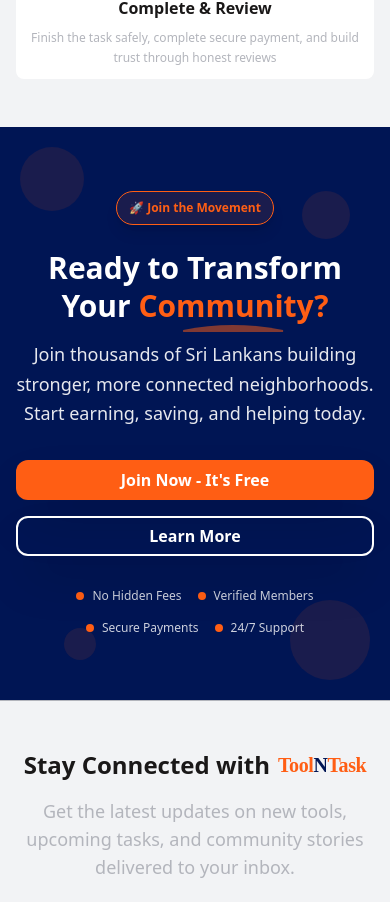
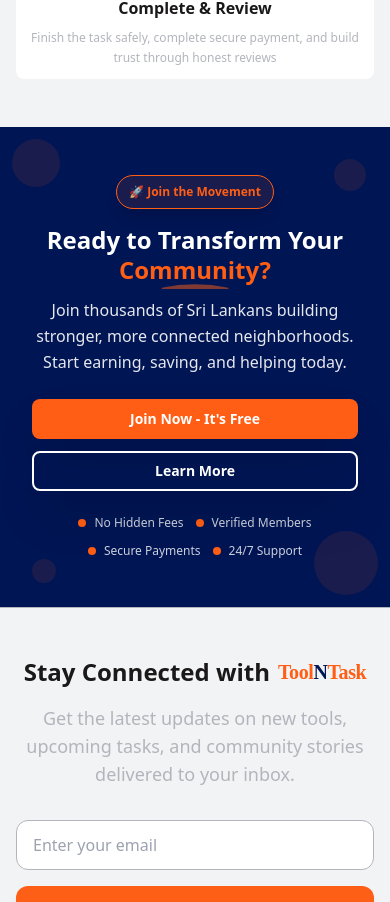
Before and after one commit to SeneshFitzroy/ToolnTask, a Next.js app: page / in a window 390 px wide. Shown: the part 5175-6077 px from the top of the page. Built offline with nearby package versions, Linux system fonts and the light colour scheme; a web font is replaced by a local one.

Commit message:
feat: Enhanced pages/Home.tsx,  - Detailed changes: diff --git a/pages/Home.tsx b/pages/Home.tsx index... at 01:58 PM +0530, July 03, 2025

```diff
--- a/pages/Home.tsx
+++ b/pages/Home.tsx
@@ -495,42 +495,42 @@ export default function Home() {
       </div>
 
       {/* CTA Section */}
-      <div className="py-16 sm:py-20 relative overflow-hidden" style={{ backgroundColor: '#001554' }}>
+      <div className="py-12 sm:py-16 md:py-20 relative overflow-hidden" style={{ backgroundColor: '#001554' }}>
         <div className="absolute inset-0 opacity-20" style={{ background: 'linear-gradient(135deg, rgba(0, 21, 84, 0.1) 0%, rgba(0, 21, 84, 0.3) 100%)' }}></div>
         <div className="absolute top-0 left-0 w-full h-full">
-          <div className="absolute top-5 sm:top-10 left-5 sm:left-10 w-16 h-16 sm:w-20 sm:h-20 rounded-full" style={{ backgroundColor: '#FF5E14', opacity: 0.1 }}></div>
-          <div className="absolute top-16 sm:top-32 right-10 sm:right-20 w-12 h-12 sm:w-16 sm:h-16 rounded-full" style={{ backgroundColor: '#FF5E14', opacity: 0.1 }}></div>
-          <div className="absolute bottom-10 sm:bottom-20 left-16 sm:left-32 w-8 h-8 sm:w-12 sm:h-12 rounded-full" style={{ backgroundColor: '#FF5E14', opacity: 0.1 }}></div>
-          <div className="absolute bottom-5 sm:bottom-10 right-5 sm:right-10 w-20 h-20 sm:w-24 sm:h-24 rounded-full" style={{ backgroundColor: '#FF5E14', opacity: 0.1 }}></div>
+          <div className="absolute top-3 left-3 sm:top-5 sm:left-5 md:top-10 md:left-10 w-12 h-12 sm:w-16 sm:h-16 md:w-20 md:h-20 rounded-full" style={{ backgroundColor: '#FF5E14', opacity: 0.1 }}></div>
+          <div className="absolute top-8 right-6 sm:top-16 sm:right-10 md:top-32 md:right-20 w-8 h-8 sm:w-12 sm:h-12 md:w-16 md:h-16 rounded-full" style={{ backgroundColor: '#FF5E14', opacity: 0.1 }}></div>
+          <div className="absolute bottom-6 left-8 sm:bottom-10 sm:left-16 md:bottom-20 md:left-32 w-6 h-6 sm:w-8 sm:h-8 md:w-12 md:h-12 rounded-full" style={{ backgroundColor: '#FF5E14', opacity: 0.1 }}></div>
+          <div className="absolute bottom-3 right-3 sm:bottom-5 sm:right-5 md:bottom-10 md:right-10 w-16 h-16 sm:w-20 sm:h-20 md:w-24 md:h-24 rounded-full" style={{ backgroundColor: '#FF5E14', opacity: 0.1 }}></div>
         </div>
 
         <div className="max-w-5xl mx-auto px-4 sm:px-6 lg:px-8 text-center relative z-10">
-          <div className="inline-flex items-center px-3 sm:px-4 py-2 rounded-full mb-6 sm:mb-8 shadow-lg" style={{ backgroundColor: 'rgba(255, 94, 20, 0.1)', border: '1px solid #FF5E14' }}>
+          <div className="inline-flex items-center px-3 sm:px-4 py-2 rounded-full mb-4 sm:mb-6 md:mb-8 shadow-lg" style={{ backgroundColor: 'rgba(255, 94, 20, 0.1)', border: '1px solid #FF5E14' }}>
             <span className="text-xs sm:text-sm font-semibold" style={{ color: '#FF5E14' }}>🚀 Join the Movement</span>
           </div>
 
-          <h2 className="text-3xl sm:text-4xl lg:text-5xl font-bold mb-4 sm:mb-6 leading-tight" style={{ color: '#FFFFFF' }}>
+          <h2 className="text-2xl sm:text-3xl md:text-4xl lg:text-5xl font-bold mb-3 sm:mb-4 md:mb-6 leading-tight px-2 sm:px-0" style={{ color: '#FFFFFF' }}>
             Ready to Transform Your{' '}
             <span
               className="relative inline-block"
               style={{ color: '#FF5E14' }}
             >
               Community?
-              <svg className="absolute -bottom-2 sm:-bottom-3 left-0 w-full h-3 sm:h-4" viewBox="0 0 100 12" style={{ fill: '#FF5E14', opacity: 0.5 }}>
+              <svg className="absolute -bottom-1 sm:-bottom-2 md:-bottom-3 left-0 w-full h-2 sm:h-3 md:h-4" viewBox="0 0 100 12" style={{ fill: '#FF5E14', opacity: 0.5 }}>
                 <path d="M0 10 Q 50 0 100 10 L 100 12 L 0 12 Z" />
               </svg>
             </span>
           </h2>
 
-          <p className="text-lg sm:text-xl mb-8 sm:mb-10 max-w-3xl mx-auto leading-relaxed" style={{ color: 'rgba(255, 255, 255, 0.9)' }}>
+          <p className="text-base sm:text-lg md:text-xl mb-6 sm:mb-8 md:mb-10 max-w-3xl mx-auto leading-relaxed px-4 sm:px-0" style={{ color: 'rgba(255, 255, 255, 0.9)' }}>
             Join thousands of Sri Lankans building stronger, more connected neighborhoods.
             Start earning, saving, and helping today.
           </p>
 
-          <div className="flex flex-col sm:flex-row gap-4 sm:gap-6 justify-center mb-8 sm:mb-12">
+          <div className="flex flex-col sm:flex-row gap-3 sm:gap-4 md:gap-6 justify-center mb-6 sm:mb-8 md:mb-12 px-4 sm:px-0">
             <Link href="/SignUp">
               <Button
-                className="w-full sm:w-auto text-base sm:text-lg font-bold px-8 sm:px-10 py-4 sm:py-5 rounded-xl transition-all duration-300 hover:scale-105 shadow-2xl border-0 relative overflow-hidden group"
+                className="w-full sm:w-auto text-sm sm:text-base md:text-lg font-bold px-6 sm:px-8 md:px-10 py-3 sm:py-4 md:py-5 rounded-lg sm:rounded-xl transition-all duration-300 hover:scale-105 shadow-2xl border-0 relative overflow-hidden group"
                 style={{ backgroundColor: '#FF5E14', color: '#FFFFFF' }}
                 onMouseEnter={(e) => e.currentTarget.style.backgroundColor = '#FF5D13'}
                 onMouseLeave={(e) => e.currentTarget.style.backgroundColor = '#FF5E14'}
@@ -541,7 +541,7 @@ export default function Home() {
             </Link>
             <Link href="/About">
               <Button
-                className="w-full sm:w-auto text-base sm:text-lg font-bold px-8 sm:px-10 py-4 sm:py-5 rounded-xl transition-all duration-300 hover:scale-105 shadow-2xl border-2 relative overflow-hidden group"
+                className="w-full sm:w-auto text-sm sm:text-base md:text-lg font-bold px-6 sm:px-8 md:px-10 py-3 sm:py-4 md:py-5 rounded-lg sm:rounded-xl transition-all duration-300 hover:scale-105 shadow-2xl border-2 relative overflow-hidden group"
                 style={{
                   backgroundColor: 'transparent',
                   color: '#FFFFFF',
@@ -561,7 +561,7 @@ export default function Home() {
             </Link>
           </div>
 
-          <div className="flex flex-wrap justify-center gap-4 sm:gap-8 text-xs sm:text-sm font-medium" style={{ color: 'rgba(255, 255, 255, 0.8)' }}>
+          <div className="flex flex-wrap justify-center gap-3 sm:gap-4 md:gap-8 text-xs sm:text-sm font-medium px-4 sm:px-0" style={{ color: 'rgba(255, 255, 255, 0.8)' }}>
             <div className="flex items-center gap-2">
               <div className="w-2 h-2 rounded-full" style={{ backgroundColor: '#FF5E14' }}></div>
               <span>No Hidden Fees</span>
```
